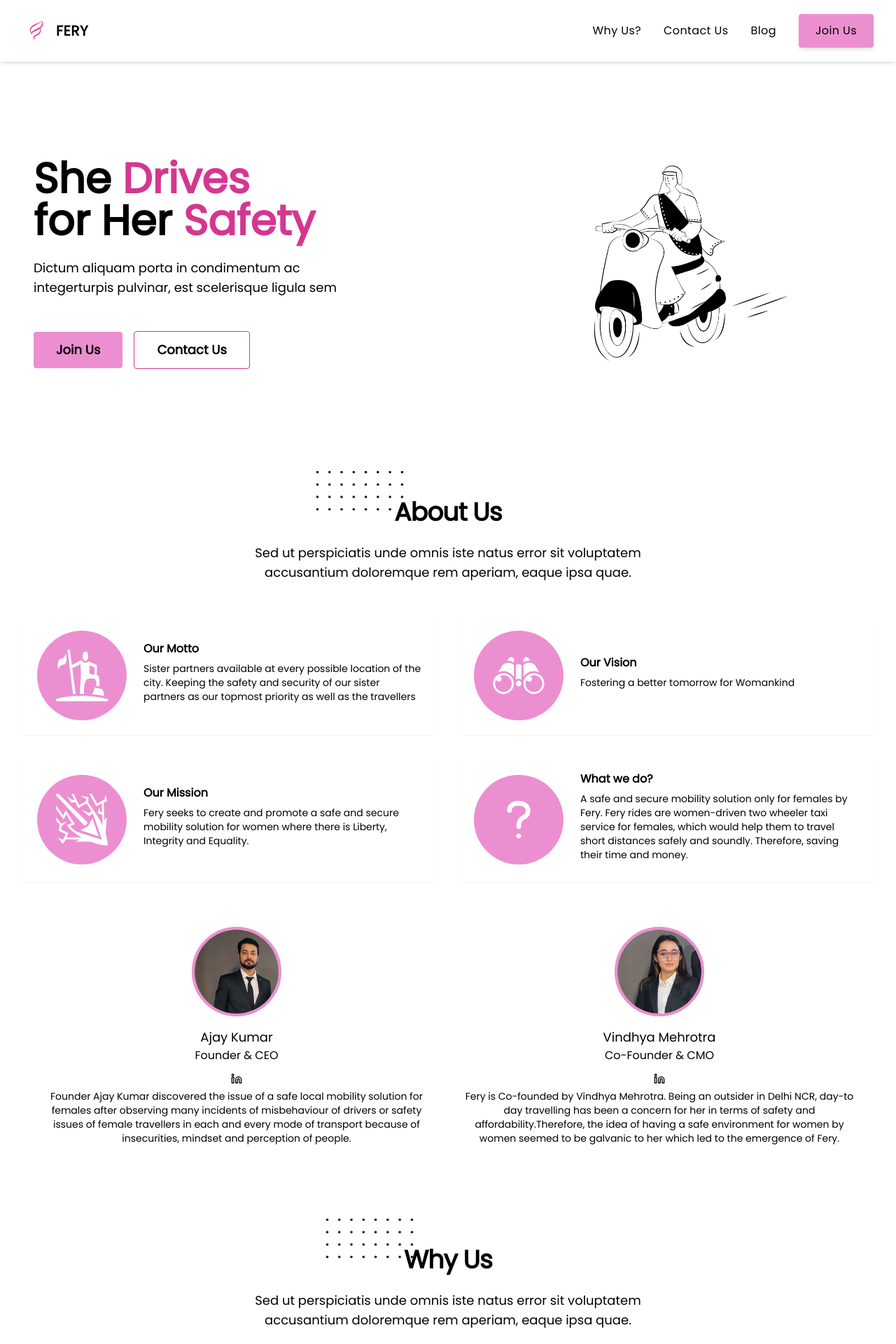
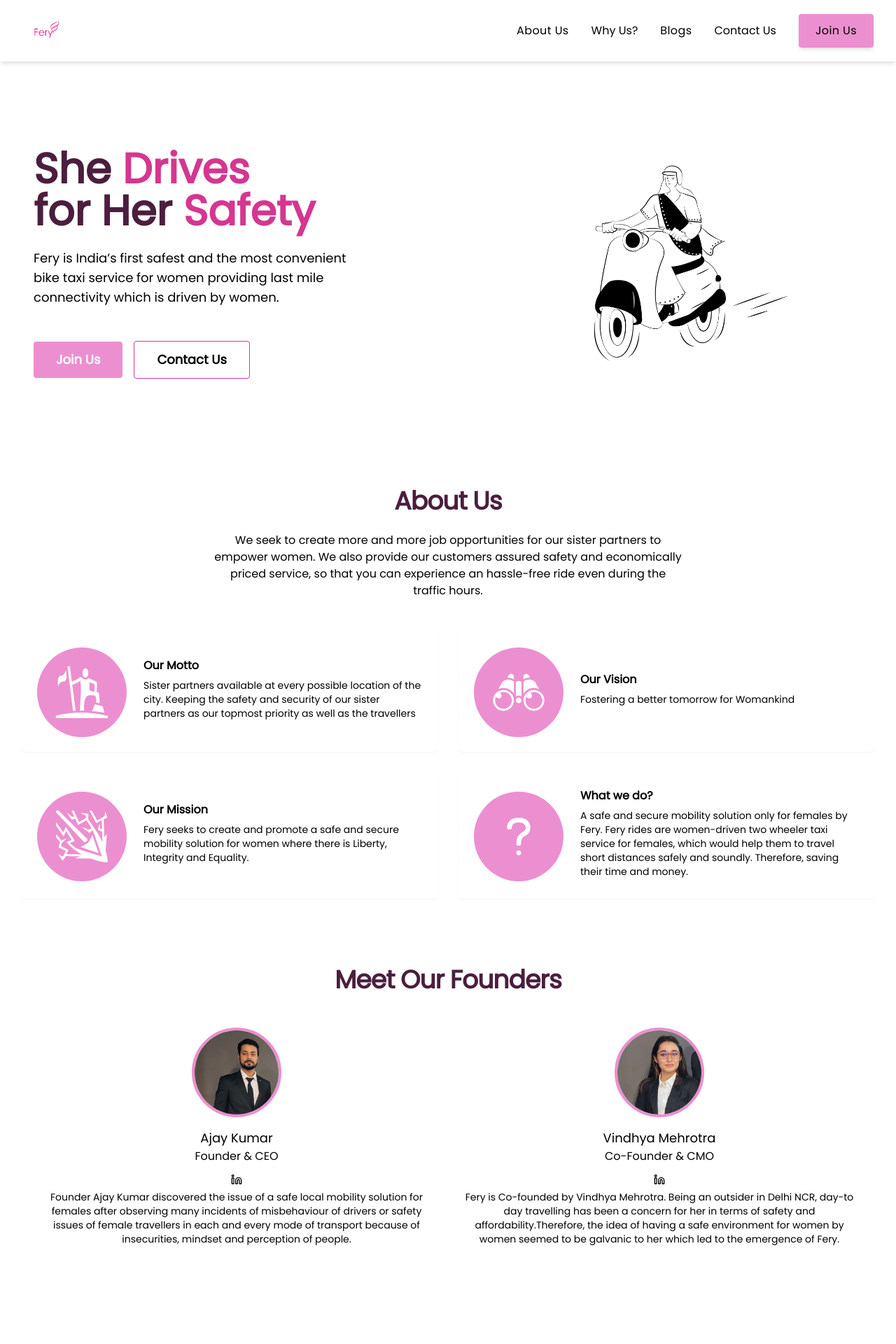
Before and after one commit to nipunagarwal4235/fery, a React (Create React App) app: page / in a window 1280 px wide. Shown: the top 1920 px of the page at 70% size. Built offline with nearby package versions, Linux system fonts and the light colour scheme.

Commit message:
only contact us left

```diff
--- a/package.json
+++ b/package.json
@@ -10,6 +10,7 @@
     "react-dom": "^18.2.0",
     "react-icons": "^4.4.0",
     "react-scripts": "5.0.1",
+    "react-scroll": "^1.8.7",
     "web-vitals": "^2.1.4"
   },
   "scripts": {
--- a/public/index.html
+++ b/public/index.html
@@ -13,6 +13,6 @@
   </head>
   <body>
     <noscript>You need to enable JavaScript to run this app.</noscript>
-    <div id="root"></div>
+    <div id="root" style="overflow-x: hidden;"></div>
   </body>
 </html>
--- a/src/Components/Blogs.js
+++ b/src/Components/Blogs.js
@@ -1,152 +1,68 @@
 import React from "react";
+import { GiAchievement, GiMedallist } from "react-icons/gi";
+import { TbHeartHandshake } from "react-icons/tb";
 
 const Blogs = () => {
+  const categories = [
+    {
+      name: "Women Safety",
+      logo: (
+        <TbHeartHandshake className="h-8 w-8 sm:h-10 sm:w-10"></TbHeartHandshake>
+      ),
+      description: "Coming Soon",
+    },
+    {
+      name: "Our Achievements",
+      logo: <GiAchievement className="h-8 w-8 sm:h-10 sm:w-10"></GiAchievement>,
+      description: "Coming Soon",
+    },
+    {
+      name: "Success Stories",
+      logo: <GiMedallist className="h-8 w-8 sm:h-10 sm:w-10"></GiMedallist>,
+      description: "Coming Soon",
+    },
+  ];
+
   return (
     <>
-      <div className="px-4  mx-auto sm:max-w-xl md:max-w-full lg:max-w-screen-xl md:px-24 lg:px-8">
+      <div id="blogs" className="px-4  mx-auto sm:max-w-xl md:max-w-full lg:max-w-screen-xl md:px-24 lg:px-2">
         <div className="max-w-xl mb-10 md:mx-auto sm:text-center lg:max-w-2xl md:mb-12">
-          <h2 className="max-w-lg mb-6 font-poppins text-3xl font-bold leading-none tracking-tight text-gray-900 sm:text-4xl md:mx-auto">
+          <h2 className="max-w-lg mb-6 font-poppins text-3xl font-bold leading-none tracking-tight text-dark-maroon sm:text-4xl md:mx-auto">
             <span className="relative inline-block">
-              <svg
-                viewBox="0 0 52 24"
-                fill="currentColor"
-                className="absolute top-0 left-0 z-0 hidden w-32 -mt-8 -ml-20 text-blue-gray-100 lg:w-32 lg:-ml-28 lg:-mt-10 sm:block"
-              >
-                <defs>
-                  <pattern
-                    id="a0b40128-6963-4319-aeeb-471e92fa2d74"
-                    x="0"
-                    y="0"
-                    width=".135"
-                    height=".30"
-                  >
-                    <circle cx="1" cy="1" r=".7" />
-                  </pattern>
-                </defs>
-                <rect
-                  fill="url(#a0b40128-6963-4319-aeeb-471e92fa2d74)"
-                  width="52"
-                  height="24"
-                />
-              </svg>
-              <span className="relative">Our</span>{" "}Blogs
+              <span className="relative">Our</span> Blogs
             </span>
           </h2>
-          <p className="text-base text-gray-700 md:text-lg">
-            Sed ut perspiciatis unde omnis iste natus error sit voluptatem
-            accusantium doloremque rem aperiam, eaque ipsa quae.
-          </p>
         </div>
       </div>
-      <div class="flex flex-wrap -m-4 px-8 pb-24">
-        <div class="lg:w-1/3 lg:mb-0 mb-6 p-4">
-          <a
-            class="relative block rounded-xl border border-gray-100 p-8 shadow-xl"
-            href=""
-          >
-            <span class="absolute right-4 top-4 rounded-full bg-green-100 px-3 py-1.5 text-xs font-medium text-green-600">
+      <div class="flex flex-wrap -m-4 px-4 pb-24">
+        {categories.map((category) => {
+          return (
+            <>
+              <div class="lg:w-1/3 lg:mb-0 mb-6 p-4">
+                <div
+                  class="relative block rounded-xl border-2 border-light-pink p-8 shadow-xl"
+                  href=""
+                >
+                  {/* <span class="absolute right-4 top-4 rounded-full bg-green-100 px-3 py-1.5 text-xs font-medium text-green-600">
               4.3
-            </span>
+            </span> */}
 
-            <div class="mt-4 text-gray-500 sm:pr-8">
-              <svg
-                class="h-8 w-8 sm:h-10 sm:w-10"
-                fill="none"
-                stroke="currentColor"
-                viewBox="0 0 24 24"
-                xmlns="http://www.w3.org/2000/svg"
-              >
-                <path
-                  stroke-linecap="round"
-                  stroke-linejoin="round"
-                  stroke-width="2"
-                  d="M19.428 15.428a2 2 0 00-1.022-.547l-2.387-.477a6 6 0 00-3.86.517l-.318.158a6 6 0 01-3.86.517L6.05 15.21a2 2 0 00-1.806.547M8 4h8l-1 1v5.172a2 2 0 00.586 1.414l5 5c1.26 1.26.367 3.414-1.415 3.414H4.828c-1.782 0-2.674-2.154-1.414-3.414l5-5A2 2 0 009 10.172V5L8 4z"
-                ></path>
-              </svg>
+                  <div class="mt-4 text-gray-500 sm:pr-8">
+                    {category.logo}
 
-              <h5 class="mt-4 text-xl font-bold text-gray-900">
-                Science of Chemistry
-              </h5>
+                    <h5 class="mt-4 text-xl font-bold text-gray-900">
+                      {category.name}
+                    </h5>
 
-              <p class="mt-2 hidden text-sm sm:block">
-                You can manage phone, email and chat conversations all from a
-                single mailbox.
-              </p>
-            </div>
-          </a>
-        </div>
-        <div class="lg:w-1/3 lg:mb-0 mb-6 p-4">
-          <a
-            class="relative block rounded-xl border border-gray-100 p-8 shadow-xl"
-            href=""
-          >
-            <span class="absolute right-4 top-4 rounded-full bg-green-100 px-3 py-1.5 text-xs font-medium text-green-600">
-              4.3
-            </span>
-
-            <div class="mt-4 text-gray-500 sm:pr-8">
-              <svg
-                class="h-8 w-8 sm:h-10 sm:w-10"
-                fill="none"
-                stroke="currentColor"
-                viewBox="0 0 24 24"
-                xmlns="http://www.w3.org/2000/svg"
-              >
-                <path
-                  stroke-linecap="round"
-                  stroke-linejoin="round"
-                  stroke-width="2"
-                  d="M19.428 15.428a2 2 0 00-1.022-.547l-2.387-.477a6 6 0 00-3.86.517l-.318.158a6 6 0 01-3.86.517L6.05 15.21a2 2 0 00-1.806.547M8 4h8l-1 1v5.172a2 2 0 00.586 1.414l5 5c1.26 1.26.367 3.414-1.415 3.414H4.828c-1.782 0-2.674-2.154-1.414-3.414l5-5A2 2 0 009 10.172V5L8 4z"
-                ></path>
-              </svg>
-
-              <h5 class="mt-4 text-xl font-bold text-gray-900">
-                Science of Chemistry
-              </h5>
-
-              <p class="mt-2 hidden text-sm sm:block">
-                You can manage phone, email and chat conversations all from a
-                single mailbox.
-              </p>
-            </div>
-          </a>
-        </div>
-        <div class="lg:w-1/3 lg:mb-0 mb-6 p-4">
-          <a
-            class="relative block rounded-xl border border-gray-100 p-8 shadow-xl"
-            href=""
-          >
-            <span class="absolute right-4 top-4 rounded-full bg-green-100 px-3 py-1.5 text-xs font-medium text-green-600">
-              4.3
-            </span>
-
-            <div class="mt-4 text-gray-500 sm:pr-8">
-              <svg
-                class="h-8 w-8 sm:h-10 sm:w-10"
-                fill="none"
-                stroke="currentColor"
-                viewBox="0 0 24 24"
-                xmlns="http://www.w3.org/2000/svg"
-              >
-                <path
-                  stroke-linecap="round"
-                  stroke-linejoin="round"
-                  stroke-width="2"
-                  d="M19.428 15.428a2 2 0 00-1.022-.547l-2.387-.477a6 6 0 00-3.86.517l-.318.158a6 6 0 01-3.86.517L6.05 15.21a2 2 0 00-1.806.547M8 4h8l-1 1v5.172a2 2 0 00.586 1.414l5 5c1.26 1.26.367 3.414-1.415 3.414H4.828c-1.782 0-2.674-2.154-1.414-3.414l5-5A2 2 0 009 10.172V5L8 4z"
-                ></path>
-              </svg>
-
-              <h5 class="mt-4 text-xl font-bold text-gray-900">
-                Science of Chemistry
-              </h5>
-
-              <p class="mt-2 hidden text-sm sm:block">
-                You can manage phone, email and chat conversations all from a
-                single mailbox.
-              </p>
-            </div>
-          </a>
-        </div>
+                    <p class="mt-2 hidden text-sm sm:block">
+                      {category.description}
+                    </p>
+                  </div>
+                </div>
+              </div>
+            </>
+          );
+        })}
       </div>
     </>
   );
--- a/src/Components/Contact.js
+++ b/src/Components/Contact.js
@@ -5,10 +5,10 @@
 const Contact = () => {
   return (
     <>
-      <div className="grid max-w-screen-xl grid-cols-1 gap-8 px-8 py-16 mx-auto rounded-lg md:grid-cols-2 md:px-12 lg:px-16 xl:px-32 bg-gray-100 text-gray-800">
+      <div id="contactus" className="grid max-w-screen-xl grid-cols-1 gap-8 px-8 py-16 mx-auto rounded-lg md:grid-cols-2 md:px-12 lg:px-16 xl:px-32 bg-gray-100 text-gray-800">
         <div className="flex flex-col justify-between">
           <div className="space-y-2">
-            <h2 className="text-4xl font-bold leading-tight lg:text-5xl">
+            <h2 className="text-4xl text-dark-maroon font-bold leading-tight lg:text-5xl">
               Let's talk!
             </h2>
             <div className="text-gray-600">
--- a/src/Components/Hero.js
+++ b/src/Components/Hero.js
@@ -1,6 +1,7 @@
 import React from "react";
 import Logo from "../assets/logo.png";
-import Woman from "../assets/Illustrations/Untitled.svg"
+import { Link } from "react-scroll";
+import Woman from "../assets/Illustrations/Untitled.svg";
 
 const Hero = () => {
   return (
@@ -8,29 +9,42 @@
       <section className="text-gray-800">
         <div className="container flex flex-col justify-center p-6 mx-auto sm:py-12 lg:pb-16 lg:pt-24  lg:flex-row lg:justify-between">
           <div className="flex flex-col justify-center p-6 text-center rounded-sm lg:max-w-md xl:max-w-lg lg:text-left">
-            <h1 className="text-5xl font-bold font-poppins leading-none sm:text-6xl">
+            <h1 className="text-5xl text-dark-maroon font-bold font-poppins leading-none sm:text-6xl">
               She
               <span className="text-dark-pink"> Drives</span> <br />
               for Her
               <span className="text-dark-pink"> Safety</span>
             </h1>
             <p className="mt-6 mb-8 text-lg sm:mb-12">
-              Dictum aliquam porta in condimentum ac integer
-              <br className="hidden md:inline lg:hidden" />
-              turpis pulvinar, est scelerisque ligula sem
+              Fery is India’s first safest and the most convenient bike taxi
+              service for women <br className="hidden md:inline lg:hidden" />
+              providing last mile connectivity which is driven by women.
             </p>
             <div className="flex flex-col space-y-4 sm:items-center sm:justify-center sm:flex-row sm:space-y-0 sm:space-x-4 lg:justify-start">
               <button
                 rel="noopener noreferrer"
-                className="px-8 py-3 text-lg font-semibold rounded bg-light-pink text-gray-50"
+                className="px-8 py-3 text-lg font-semibold text-[#fff] rounded bg-light-pink text-gray-50"
               >
-                Join Us
+                <a href="https://forms.gle/ExXAqb8oAVKDSf5H9" target="_blank">
+                  Join Us
+                </a>
               </button>
+
               <button
                 rel="noopener noreferrer"
                 className="px-8 py-3 text-lg font-semibold border rounded border-dark-pink"
               >
-                Contact Us
+                <Link
+                  class="font-medium font-poppins tracking-wide text-gray-100 transition-colors duration-200 hover:text-dark-pink cursor-pointer"
+                  activeClass="active"
+                  to="contactus"
+                  spy={true}
+                  smooth={true}
+                  offset={-70}
+                  duration={500}
+                >
+                  Contact Us
+                </Link>
               </button>
             </div>
           </div>
--- a/src/Components/NavBar.js
+++ b/src/Components/NavBar.js
@@ -1,21 +1,27 @@
 import React, { useState } from "react";
-import Logo from "../assets/logo.png";
+import { Link } from "react-scroll";
+import { animateScroll as scroll } from "react-scroll";
+import Logo from "../assets/Fery SVG.svg";
 
 const NavBar = () => {
   const [isMenuOpen, setIsMenuOpen] = useState(false);
 
   const options = [
     {
+      name: "About Us",
+      section: "aboutus",
+    },
+    {
       name: "Why Us?",
-      link: "/",
+      section: "whyus",
+    },
+    {
+      name: "Blogs",
+      section: "blogs",
     },
     {
       name: "Contact Us",
-      link: "/",
-    },
-    {
-      name: "Blog",
-      link: "/",
+      section: "contactus",
     },
   ];
   return (
@@ -29,34 +35,43 @@
               title="Company"
               class="inline-flex items-center"
             >
-              <img className="w-10" src={Logo} alt="fery logo" />
-              <span class="ml-2 font-poppins text-xl font-bold tracking-wide text-gray-100 uppercase">
-                Fery
-              </span>
+              <img className="w-16" src={Logo} alt="fery logo" />
             </a>
-            <ul class="flex items-center space-x-8 lg:flex">
+            <ul class="items-center space-x-8 lg:flex hidden">
               {options.map((option) => {
                 return (
                   <>
                     <li>
-                      <a
+                      {/* <a
                         href={option.link}
                         aria-label="Our product"
                         title="Our product"
                         class="font-medium font-poppins tracking-wide text-gray-100 transition-colors duration-200 hover:text-light-pink"
                       >
                         {option.name}
-                      </a>
+                      </a> */}
+                      <Link
+                        class="font-medium font-poppins tracking-wide text-gray-100 transition-colors duration-200 hover:text-light-pink cursor-pointer"
+                        activeClass="active"
+                        to={option.section}
+                        spy={true}
+                        smooth={true}
+                        offset={-70}
+                        duration={500}
+                      >
+                        {option.name}
+                      </Link>
                     </li>
                   </>
                 );
               })}
               <li>
                 <a
-                  href="/"
+                  href="https://forms.gle/ExXAqb8oAVKDSf5H9"
+                  target="_blank"
                   class="inline-flex items-center justify-center h-12 px-6 font-medium font-poppins tracking-wide text-white transition duration-200 rounded shadow-md bg-light-pink hover:bg-dark-pink focus:shadow-outline focus:outline-none"
-                  aria-label="Sign up"
-                  title="Sign up"
+                  aria-label="Join Us"
+                  title="Join Us"
                 >
                   Join Us
                 </a>
--- a/src/Components/Team.js
+++ b/src/Components/Team.js
@@ -41,39 +41,20 @@
 
   return (
     <>
-      <div className="px-4 py-16 mx-auto sm:max-w-xl md:max-w-full lg:max-w-screen-xl md:px-24 lg:px-8 lg:pt-20 lg:pb-0">
+
+      <div id="aboutus" className="px-4 py-16 mx-auto sm:max-w-xl md:max-w-full lg:max-w-screen-xl md:px-24 lg:px-8 lg:pt-16 lg:pb-0">
         <div className="max-w-xl mb-10 md:mx-auto sm:text-center lg:max-w-2xl md:mb-12">
-          <h2 className="max-w-lg mb-6 font-poppins text-3xl font-bold leading-none tracking-tight text-gray-900 sm:text-4xl md:mx-auto">
+          <h2 className="max-w-lg mb-6 font-poppins text-3xl font-bold leading-none tracking-tight text-dark-maroon sm:text-4xl md:mx-auto">
             <span className="relative inline-block">
-              <svg
-                viewBox="0 0 52 24"
-                fill="currentColor"
-                className="absolute top-0 left-0 z-0 hidden w-32 -mt-8 -ml-20 text-blue-gray-100 lg:w-32 lg:-ml-28 lg:-mt-10 sm:block"
-              >
-                <defs>
-                  <pattern
-                    id="a0b40128-6963-4319-aeeb-471e92fa2d74"
-                    x="0"
-                    y="0"
-                    width=".135"
-                    height=".30"
-                  >
-                    <circle cx="1" cy="1" r=".7" />
-                  </pattern>
-                </defs>
-                <rect
-                  fill="url(#a0b40128-6963-4319-aeeb-471e92fa2d74)"
-                  width="52"
-                  height="24"
-                />
-              </svg>
               <span className="relative font-poppins"> About </span>
-            </span>
-            {" "}Us
+            </span>{" "}
+            Us
           </h2>
-          <p className="text-base text-gray-700 md:text-lg">
-            Sed ut perspiciatis unde omnis iste natus error sit voluptatem
-            accusantium doloremque rem aperiam, eaque ipsa quae.
+          <p className="text-base text-gray-700 md:text-md">
+            We seek to create more and more job opportunities for our sister
+            partners to empower women. We also provide our customers assured
+            safety and economically priced service, so that you can experience
+            an hassle-free ride even during the traffic hours.
           </p>
         </div>
       </div>
@@ -109,7 +90,14 @@
             );
           })}
         </div>
-        <div class="container px-5 py-16 mx-auto">
+        <div className="max-w-xl mb-10 md:mx-auto sm:text-center lg:max-w-2xl md:mb-12 lg:mt-24">
+          <h2 className="max-w-lg mb-6 font-poppins text-3xl font-bold leading-none tracking-tight text-dark-maroon sm:text-4xl md:mx-auto">
+            <span className="relative inline-block">
+              <span className="relative font-poppins"> Meet Our Founders </span>
+            </span>
+          </h2>
+        </div>
+        <div class="container px-5 pb-16 mx-auto">
           <div class="flex flex-wrap -m-4">
             {team.map((member) => {
               return (
@@ -127,8 +115,12 @@
                         </h2>
                         <h3 class="text-gray-500 mb-3">{member.position}</h3>
                         <span class="inline-flex">
-                          <a class="text-gray-500">
-                            <FiLinkedin>{member.linkedin}</FiLinkedin>
+                          <a
+                            class="text-gray-500"
+                            href={member.linkedin}
+                            target="_blank"
+                          >
+                            <FiLinkedin></FiLinkedin>
                           </a>
                         </span>
                         <h6 className="text-sm text-gray-500">
--- a/src/Components/Testimonial.js
+++ b/src/Components/Testimonial.js
@@ -7,37 +7,16 @@
     <>
       <div className="px-4 mx-auto sm:max-w-xl md:max-w-full lg:max-w-screen-xl md:px-24 lg:px-8 lg:pt-20">
         <div className="max-w-xl mb-10 md:mx-auto sm:text-center lg:max-w-2xl md:mb-12">
-          <h2 className="max-w-lg mb-6 font-poppins text-3xl font-bold leading-none tracking-tight text-gray-900 sm:text-4xl md:mx-auto">
+          <h2 className="max-w-lg mb-6 font-poppins text-3xl font-bold leading-none tracking-tight text-dark-maroon sm:text-4xl md:mx-auto">
             <span className="relative inline-block">
-              <svg
-                viewBox="0 0 52 24"
-                fill="currentColor"
-                className="absolute top-0 left-0 z-0 hidden w-32 -mt-8 -ml-20 text-blue-gray-100 lg:w-32 lg:-ml-28 lg:-mt-10 sm:block"
-              >
-                <defs>
-                  <pattern
-                    id="a0b40128-6963-4319-aeeb-471e92fa2d74"
-                    x="0"
-                    y="0"
-                    width=".135"
-                    height=".30"
-                  >
-                    <circle cx="1" cy="1" r=".7" />
-                  </pattern>
-                </defs>
-                <rect
-                  fill="url(#a0b40128-6963-4319-aeeb-471e92fa2d74)"
-                  width="52"
-                  height="24"
-                />
-              </svg>
               <span className="relative">{"  "}We </span>
             </span>{" "}
             value your opinions
           </h2>
-          <p className="text-base text-gray-700 md:text-lg">
-            Sed ut perspiciatis unde omnis iste natus error sit voluptatem
-            accusantium doloremque rem aperiam, eaque ipsa quae.
+          <p className="text-base text-gray-700 md:text-md">
+            Our customers feed forward comments and their problems have
+            encouraged us to work for Fery and come up with a solution that can
+            provide women with an enjoyable and pleasant ride.
           </p>
         </div>
       </div>
@@ -51,7 +30,7 @@
                     <div class="h-full text-center">
                       <img
                         alt="testimonial"
-                        class="w-20 h-20 mb-8 object-cover object-center rounded-full inline-block border-2 border-dark-pink bg-gray-100"
+                        class="w-20 h-20 mb-8 object-cover object-center rounded-full inline-block border-4 border-light-pink bg-gray-100"
                         src={member.image}
                       />
                       <p class="leading-relaxed">"{member.testimonial}"</p>
--- a/src/Components/WhyUs.js
+++ b/src/Components/WhyUs.js
@@ -17,39 +17,19 @@
 
   return (
     <>
+      <div id="whyus">
         <div className="px-4 mx-auto sm:max-w-xl md:max-w-full lg:max-w-screen-xl md:px-24 lg:px-8 lg:pt-20 lg:pb-0">
           <div className="max-w-xl mb-10 md:mx-auto sm:text-center lg:max-w-2xl md:mb-12">
-          <h2 className="max-w-lg mb-6 font-poppins text-3xl font-bold leading-none tracking-tight text-gray-900 sm:text-4xl md:mx-auto">
+            <h2 className="max-w-lg mb-6 font-poppins text-3xl font-bold leading-none tracking-tight text-dark-maroon sm:text-4xl md:mx-auto">
               <span className="relative inline-block">
-              <svg
-                viewBox="0 0 52 24"
-                fill="currentColor"
-                className="absolute top-0 left-0 z-0 hidden w-32 -mt-8 -ml-20 text-blue-gray-100 lg:w-32 lg:-ml-28 lg:-mt-10 sm:block"
-              >
-                <defs>
-                  <pattern
-                    id="a0b40128-6963-4319-aeeb-471e92fa2d74"
-                    x="0"
-                    y="0"
-                    width=".135"
-                    height=".30"
-                  >
-                    <circle cx="1" cy="1" r=".7" />
-                  </pattern>
-                </defs>
-                <rect
-                  fill="url(#a0b40128-6963-4319-aeeb-471e92fa2d74)"
-                  width="52"
-                  height="24"
-                />
-              </svg>
                 <span className="relative">Why</span>
               </span>{" "}
               Us
             </h2>
-          <p className="text-base text-gray-700 md:text-lg">
-            Sed ut perspiciatis unde omnis iste natus error sit voluptatem
-            accusantium doloremque rem aperiam, eaque ipsa quae.
+            <p className="text-base text-gray-700 md:text-md">
+              Fery aims to break the gender stereotypes, and build an ecosystem
+              where women can feel safe while travelling. We bring you the most
+              comfortable and convenient ride with our service model.
             </p>
           </div>
         </div>
@@ -118,6 +98,7 @@
             </div>
           </div>
         </div>
+      </div>
     </>
   );
 };
```
Also changed, not shown: src/Components/Footer.js (+13 -11 lines), src/Components/Stats.js (+3 -26 lines), src/assets/Fery SVG.svg (added), 1 other file (tests, documents, lock files or other folders). Lines whose indentation alone changed are shown as unchanged.
